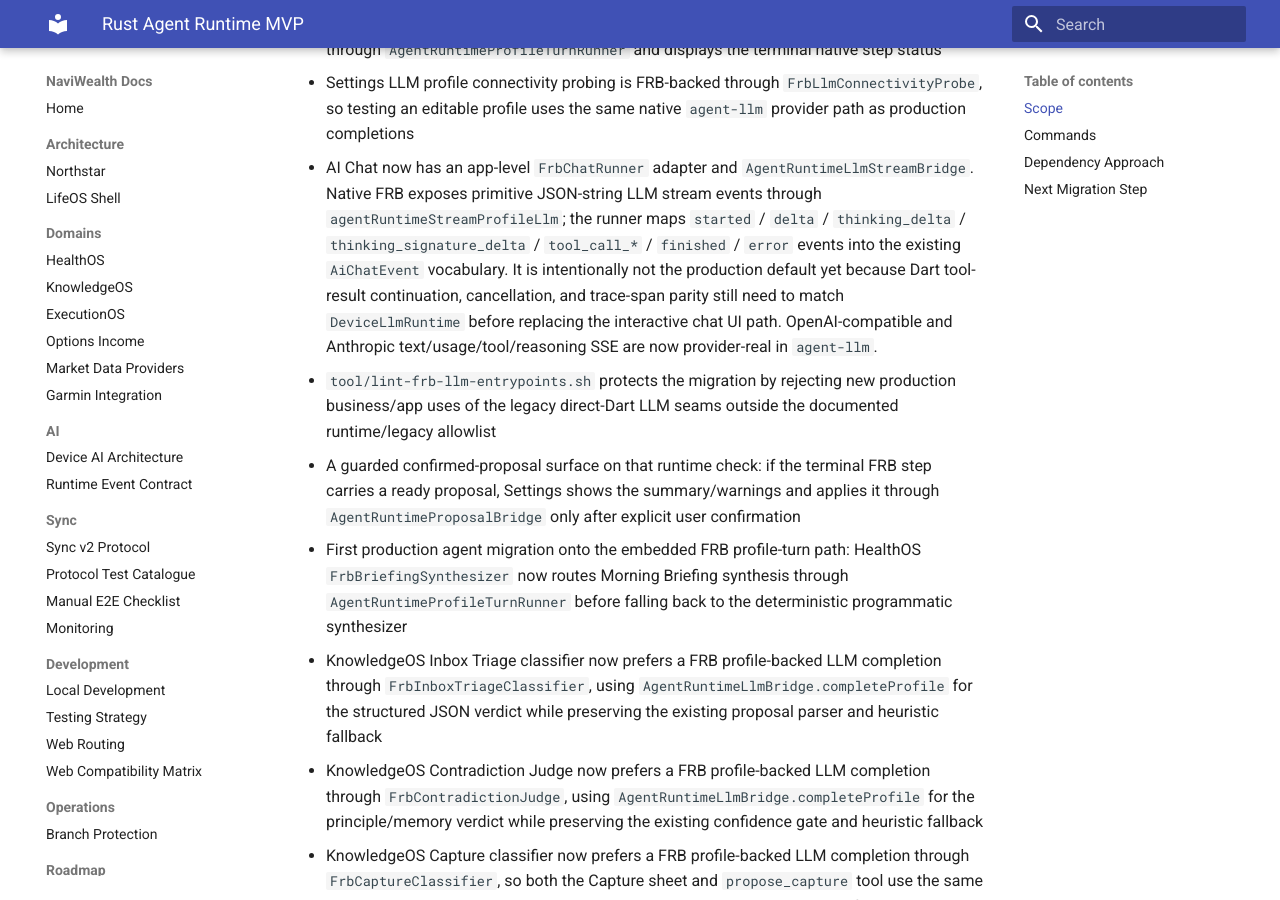
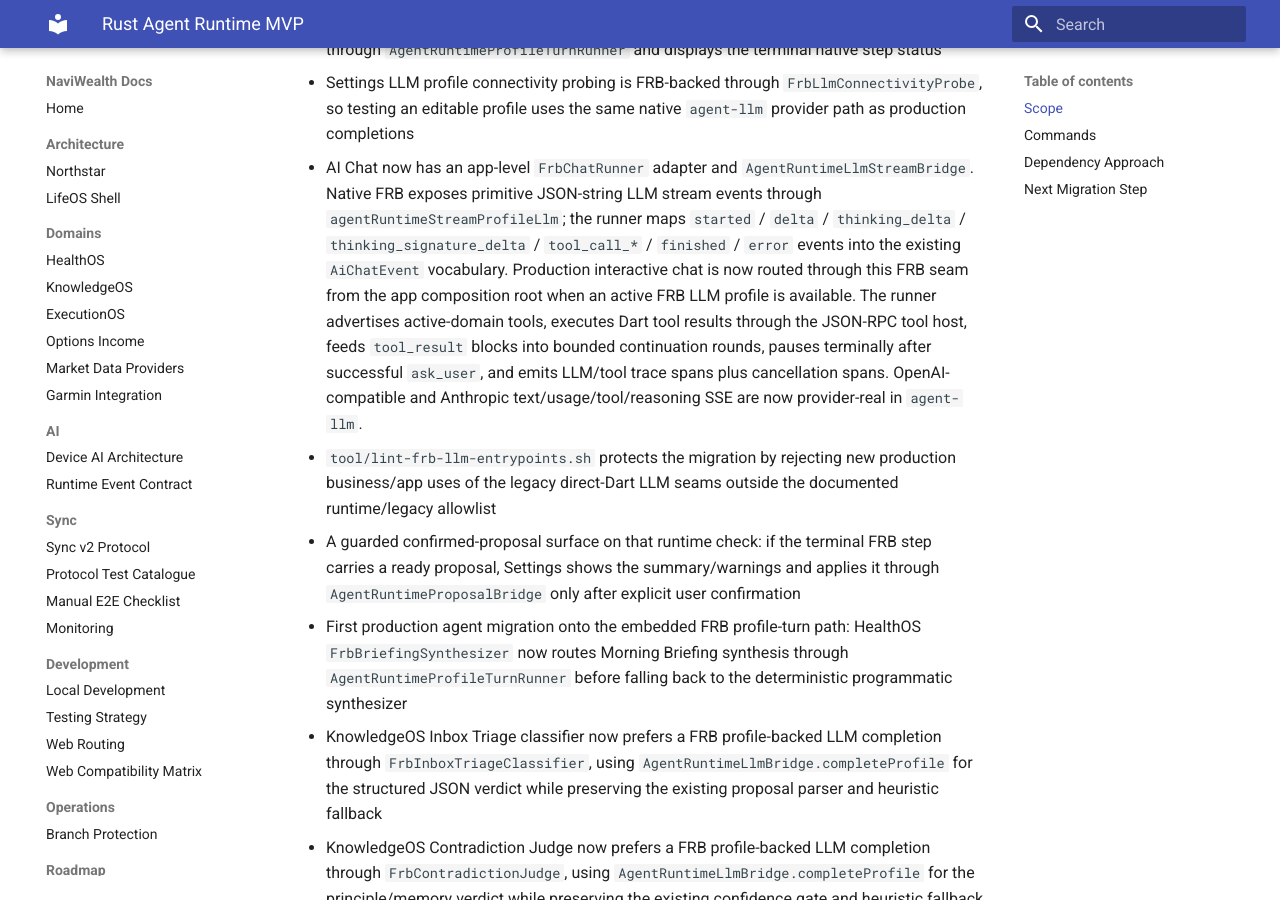
Before and after one commit to zsh-a/NaviWealth, an MkDocs documentation site: the page built from docs/architecture/rust-agent-runtime-mvp.md, in a window 1280 px wide and 900 px high, scrolled down 3958 px. Built offline with MkDocs 1.6.1 and Material for MkDocs 9.7.7, drawn with Linux system fonts in a browser that asks for light colours.

Commit message:
docs: update frb chat runtime status

```diff
--- a/docs/architecture/rust-agent-runtime-mvp.md
+++ b/docs/architecture/rust-agent-runtime-mvp.md
@@ -153,11 +153,13 @@ Implemented:
   stream events through `agentRuntimeStreamProfileLlm`; the runner maps
   `started` / `delta` / `thinking_delta` / `thinking_signature_delta` /
   `tool_call_*` / `finished` / `error` events into the existing `AiChatEvent`
-  vocabulary. It is intentionally not the production default yet because Dart
-  tool-result continuation, cancellation, and trace-span parity still need to
-  match `DeviceLlmRuntime` before replacing the interactive chat UI path.
-  OpenAI-compatible and Anthropic text/usage/tool/reasoning SSE are now
-  provider-real in `agent-llm`.
+  vocabulary. Production interactive chat is now routed through this FRB seam
+  from the app composition root when an active FRB LLM profile is available.
+  The runner advertises active-domain tools, executes Dart tool results through
+  the JSON-RPC tool host, feeds `tool_result` blocks into bounded continuation
+  rounds, pauses terminally after successful `ask_user`, and emits LLM/tool
+  trace spans plus cancellation spans. OpenAI-compatible and Anthropic
+  text/usage/tool/reasoning SSE are now provider-real in `agent-llm`.
 - `tool/lint-frb-llm-entrypoints.sh` protects the migration by rejecting new
   production business/app uses of the legacy direct-Dart LLM seams outside the
   documented runtime/legacy allowlist
```
Also changed, not shown: docs/ai/ai-architecture.md (+6 -6 lines), docs/architecture/rust-agent-runtime-handoff.md (+6 -3 lines).
